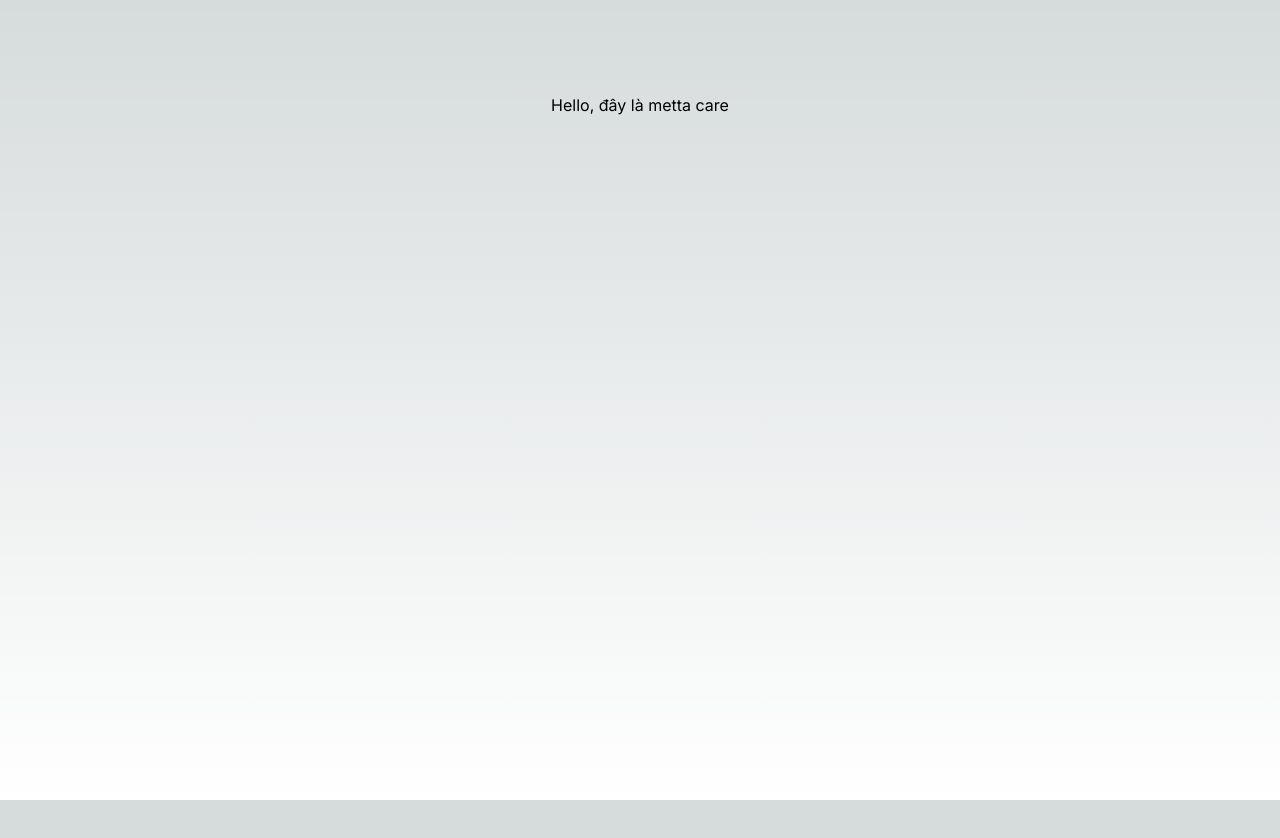
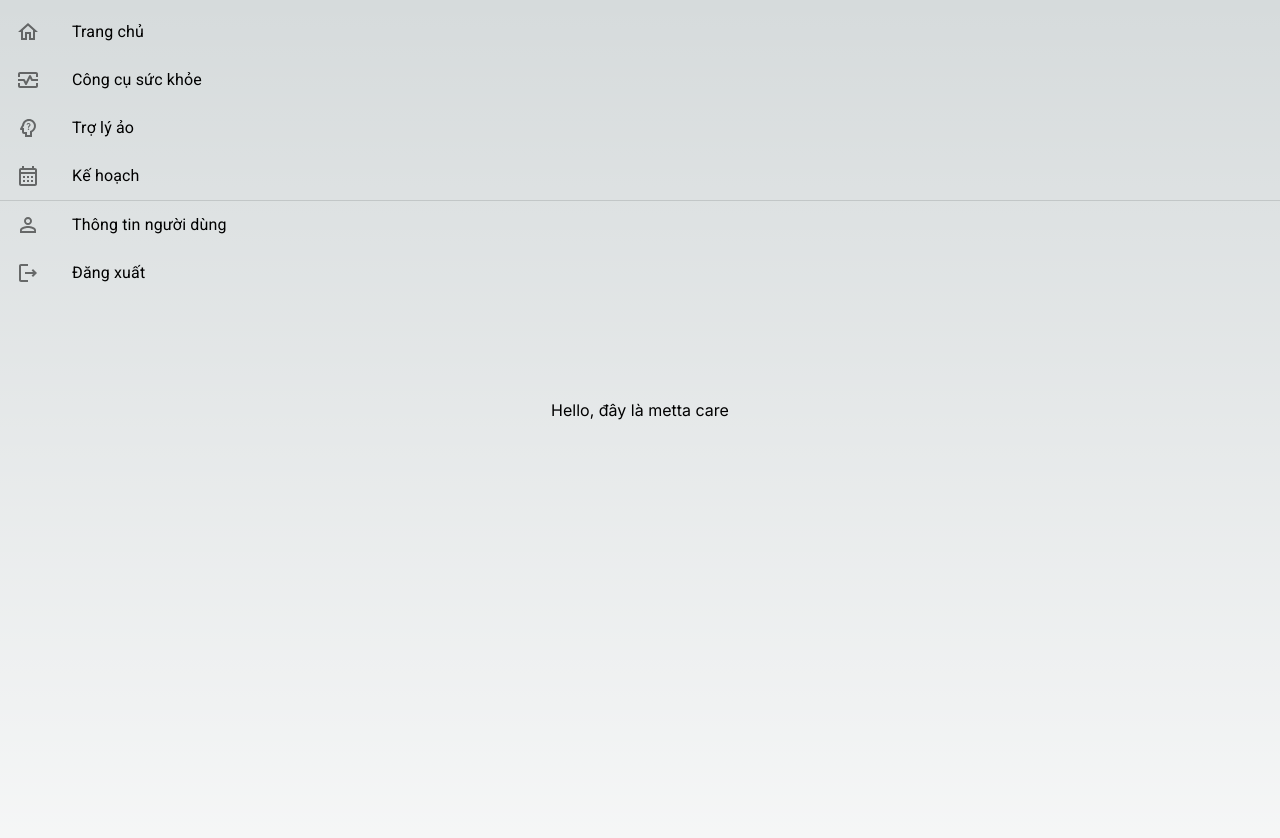
Before and after one commit to Backheart-js/metta_client, a Next.js app: page / in a window 1280 px wide. Shown: the top 838 px of the page. Before the commit the page ends 800 px from the top, so only its background shows below. Built offline with nearby package versions, Linux system fonts and the light colour scheme.

Commit message:
add sidebar

```diff
--- a/src/app/layout.tsx
+++ b/src/app/layout.tsx
@@ -1,6 +1,22 @@
 import type { Metadata } from 'next';
 import { Inter } from 'next/font/google';
 import './globals.css';
+import {
+    Divider,
+    List,
+    ListItem,
+    ListItemButton,
+    ListItemIcon,
+    ListItemText,
+} from '@mui/material';
+import {
+    HomeOutlined,
+    MonitorHeartOutlined,
+    PsychologyAltOutlined,
+    CalendarMonthOutlined,
+    PersonOutlineOutlined,
+    LogoutOutlined,
+} from '@mui/icons-material';
 
 const inter = Inter({ subsets: ['latin'] });
 
@@ -14,9 +30,66 @@ export default function RootLayout({
 }: {
     children: React.ReactNode;
 }) {
+    const navbarList = [
+        {
+            text: 'Trang chủ',
+            Icon: HomeOutlined,
+            path: '/',
+        },
+        {
+            text: 'Công cụ sức khỏe',
+            Icon: MonitorHeartOutlined,
+            path: '/',
+        },
+        {
+            text: 'Trợ lý ảo',
+            Icon: PsychologyAltOutlined,
+            path: '/ai-assistant',
+        },
+        {
+            text: 'Kế hoạch',
+            Icon: CalendarMonthOutlined,
+            path: '/plan',
+        },
+        {
+            text: 'Thông tin người dùng',
+            Icon: PersonOutlineOutlined,
+            path: '/profile',
+        },
+        {
+            text: 'Đăng xuất',
+            Icon: LogoutOutlined,
+            path: '/',
+        },
+    ];
+
     return (
         <html lang="en">
-            <body className={inter.className}>{children}</body>
+            <body className={inter.className}>
+                <header className="flex md:hidden"></header>
+                <nav className="hidden md:block">
+                    <List>
+                        {navbarList.map((nav, index) => {
+                            const { Icon } = nav;
+                            return (
+                                <div key={index}>
+                                    <ListItem disablePadding>
+                                        <ListItemButton>
+                                            <ListItemIcon>
+                                                <Icon />
+                                            </ListItemIcon>
+                                            <ListItemText primary={nav.text} />
+                                        </ListItemButton>
+                                    </ListItem>
+                                    {index === 3 && <Divider />}
+                                </div>
+                            );
+                        })}
+                    </List>
+                </nav>
+                <nav className="flex md:hidden"></nav>
+                <main>{children}</main>
+            </body>
         </html>
     );
 }
```
